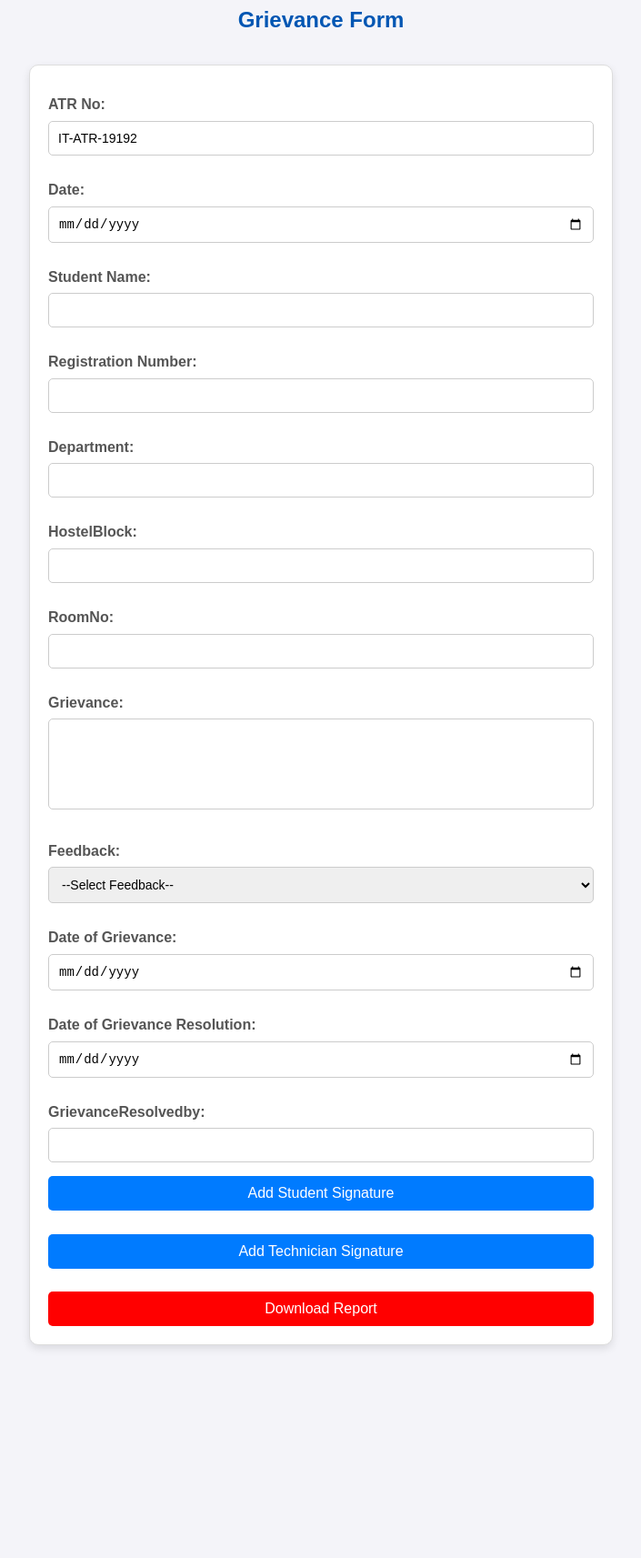
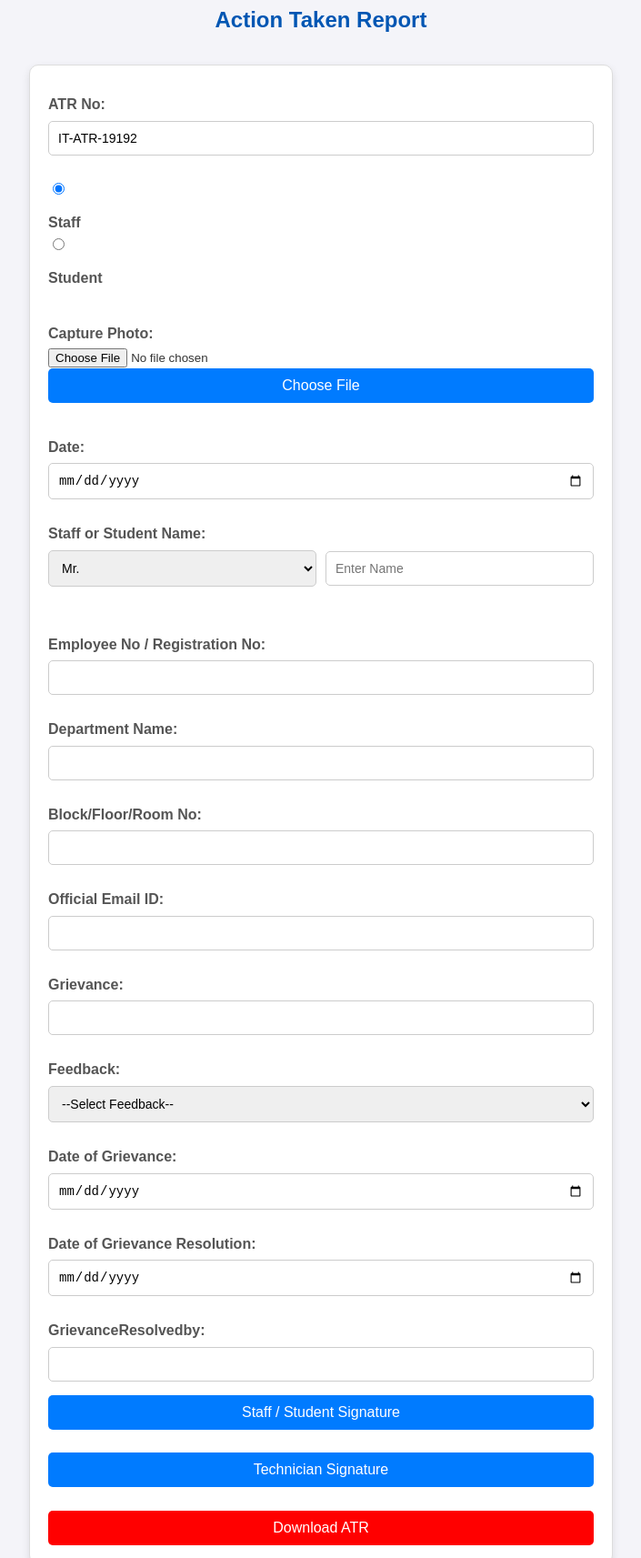
Before and after one commit to SRMITINFRA/atrreport, a website: page index.html in a window 1280 px wide. Shown: the part 17-1730 px from the top of the page at 91% size, without its empty margins (287-992 px from the left). Before the commit the page ends 1526 px from the top, so only its background shows below. Drawn offline with Linux system fonts and the light colour scheme; a script that the page names is missing.

Commit message:
Update index.html

```diff
--- a/index.html
+++ b/index.html
@@ -3,38 +3,62 @@
 <head>
     <meta charset="UTF-8">
     <meta name="viewport" content="width=device-width, initial-scale=1.0">
-    <title>Grievance Form</title>
+    <title>Staff ATR Report</title>
     <link rel="stylesheet" href="styles.css">
     <script src="https://cdnjs.cloudflare.com/ajax/libs/pdf-lib/1.17.1/pdf-lib.min.js"></script>
 </head>
 <body>
-    <h2>Grievance Form</h2>
+    <h2>Action Taken Report</h2>
     <form id="grievanceForm">
         <!-- Existing Form Fields -->
         <label for="atrNo">ATR No:</label>
         <input type="text" id="atrNo" name="atrNo" required>
         <br>
+        <label></label>
+        <input type="radio" id="staffOption" name="userType" value="Staff" checked>
+        <label for="staffOption">Staff</label>
+        <input type="radio" id="studentOption" name="userType" value="Student">
+        <label for="studentOption">Student</label>
+        <br>
+        <label for="capturePhotoInput">Capture Photo:</label>
+        <input type="file" id="capturePhotoInput" accept="image/*" capture="environment">
+        <button id="customFileButton">Choose File</button>
+        <input type="hidden" id="photoData">
+        <br>
+
+
         <label for="date">Date:</label>
         <input type="date" id="date" name="date" required>
         <br>
-        <label for="studentName">Student Name:</label>
-        <input type="text" id="studentName" name="studentName" required>
+        <label for="studentName">Staff or Student Name:</label>
+        <div style="display: flex; align-items: center; gap: 10px;">
+            <select id="namePrefix" name="namePrefix" required>
+                <option value="Mr.">Mr.</option>
+                <option value="Ms.">Ms.</option>
+                <option value="Mrs.">Mrs.</option>
+                <option value="Dr.">Dr.</option>
+            </select>
+            <input type="text" id="studentName" name="studentName" required placeholder="Enter Name">
+        </div>
         <br>
-        <label for="regNumber">Registration Number:</label>
+        <label for="regNumber">Employee No / Registration No:</label>
         <input type="text" id="regNumber" name="regNumber" required>
         <br>
-        <label for="Department">Department:</label>
+        <label for="Department">Department Name:</label>
         <input type="text" id="Department" name="Department" required>
         <br>
-        <label for="HostelBlock">HostelBlock:</label>
+        <label for="HostelBlock">Block/Floor/Room No:</label>
         <input type="text" id="HostelBlock" name="HostelBlock" required>
         <br>
-        <label for="RoomNo">RoomNo:</label>
+        <label for="RoomNo">Official Email ID:</label>
         <input type="text" id="RoomNo" name="RoomNo" required>
         <br>
         <label for="grievance">Grievance:</label>
-        <textarea id="grievance" name="grievance" required></textarea>
+        <input type="text" id="grievance" name="grievance" required maxlength="38">
         <br>
+        <!-- <label for="grievance">Grievance:</label>
+        <input type="text" id="grievance" name="grievance" required>
+        <br> -->
         <label for="feedback">Feedback:</label>
         <select id="feedback" name="feedback" required>
             <option value="">--Select Feedback--</option>
@@ -44,7 +68,7 @@
         </select>
         <br>
         <label for="dateGrievance">Date of Grievance:</label>
-        <input type="date" id="dateGrievance" name="dateGrievance" required>
+        <input type="date" id="dateGrievance" name="dateGrievance" required maxlength="38">
         <br>
         <label for="dateResolution">Date of Grievance Resolution:</label>
         <input type="date" id="dateResolution" name="dateResolution" required>
@@ -53,13 +77,18 @@
         <input type="text" id="GrievanceResolvedby" name="GrievanceResolvedby" required>
         <br>
         <!-- Signature Buttons -->
-        <button type="button" id="studentSignatureBtn">Add Student Signature</button>
+        <button type="button" id="studentSignatureBtn">Staff / Student Signature</button>
         <input type="hidden" id="studentSignature">
         <br>
-        <button type="button" id="additionalSignatureBtn">Add Technician Signature</button>
+        <button type="button" id="additionalSignatureBtn">Technician Signature</button>
         <input type="hidden" id="additionalSignature">
         <br>
-        <button id="generate-pdf-btn" type="button" onclick="fillPDF()">Download Report</button>
+
+
+
+
+
+        <button id="generate-pdf-btn" type="button" onclick="fillPDF()">Download ATR</button>
 
 
 
```
